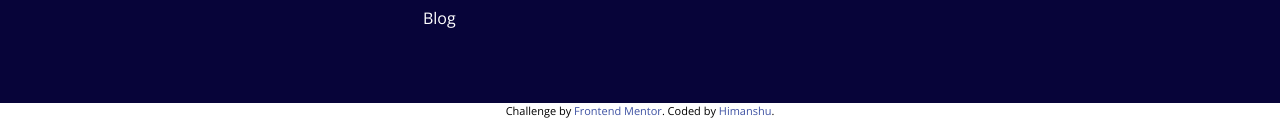
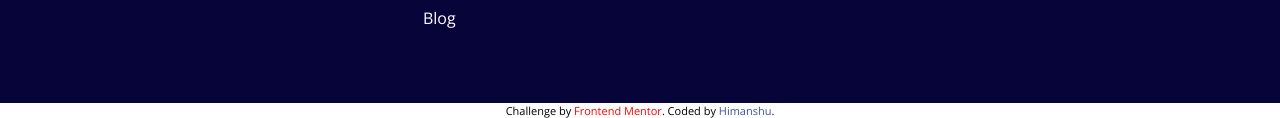
Before and after one commit to himanshu-23996/frontEndMentor-fylo-2-col-landing-page, a plain HTML site: page index.html in a window 1280 px wide. In both pictures the pointer is over the link "Frontend Mentor". Shown: the part 2448-2566 px from the top of the page. Drawn offline with nearby package versions, Linux system fonts and the light colour scheme.

Commit message:
Attribution Added

```diff
--- a/index.html
+++ b/index.html
@@ -19,6 +19,12 @@
 
         .attribution a {
             color: hsl(228, 45%, 44%);
+            transition: all ease-in-out 300ms;
+        }
+
+        .attribution a:hover {
+            cursor: pointer;
+            color: red;
         }
     </style>
     <!-- Google Fonts -->
```
